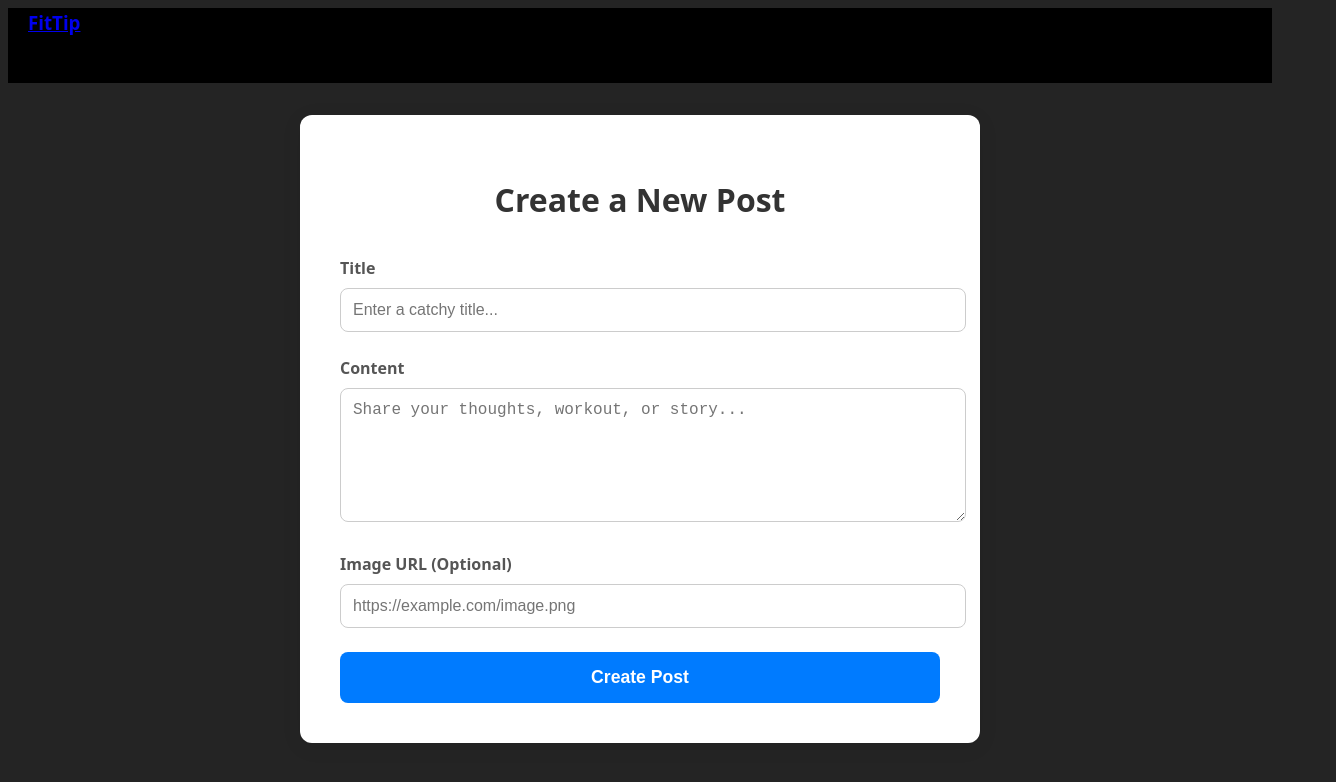
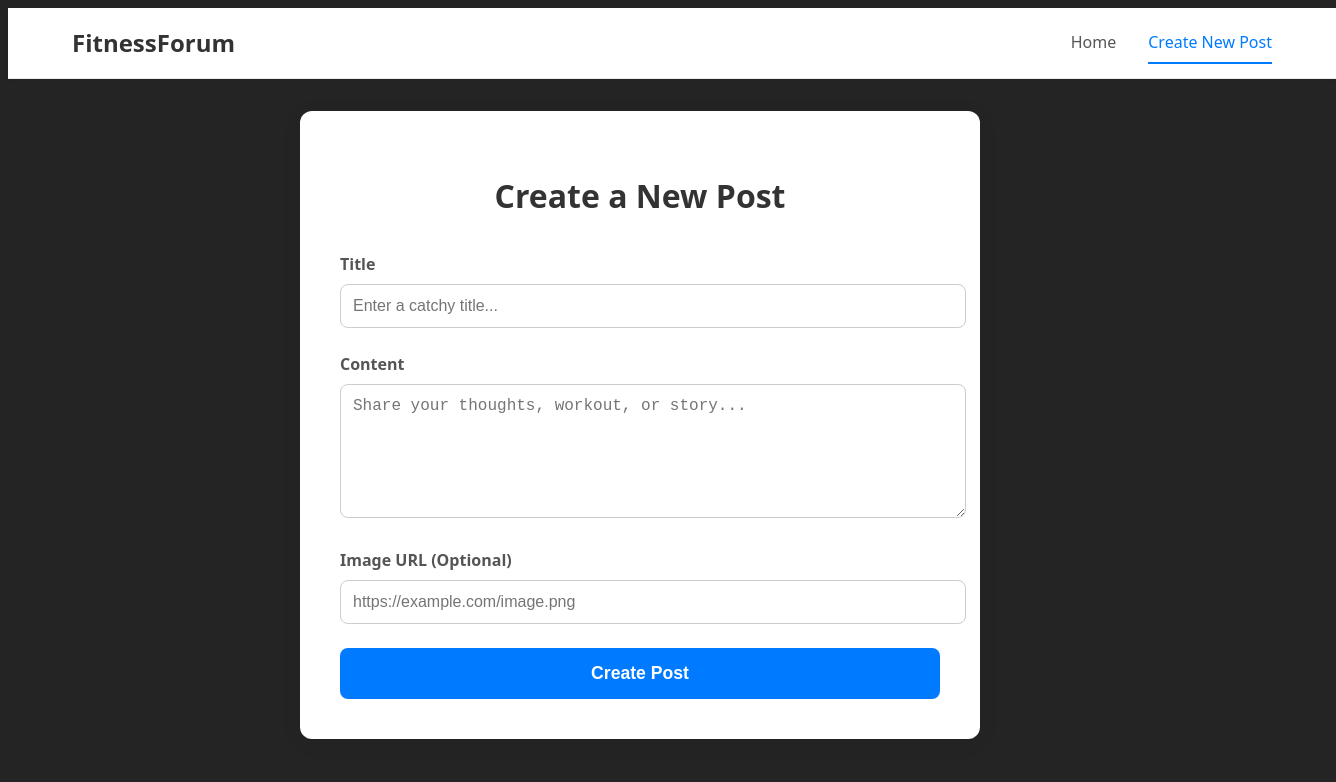
Before and after one commit to KelvinMathew2004/Fitness-Forum, a React (Vite) app: page /new in a window 1280 px wide. Shown: the top 782 px of the page, 1336 px wide, since content can reach past the window. Built offline with nearby package versions, Linux system fonts and the light colour scheme; the HTML template or start-up script is replaced by a standard one.

Commit message:
Created NavBar and Card components with their basic styling

```diff
--- /dev/null
+++ b/src/components/Card.css
@@ -0,0 +1,46 @@
+.Card {
+    background-color: #fff;
+    border-radius: 8px;
+    box-shadow: 0 2px 10px rgba(0, 0, 0, 0.05);
+
+    display: flex;
+    text-decoration: none;
+    color: inherit;
+
+    transition: transform 0.2s ease-in-out, box-shadow 0.2s ease-in-out;
+}
+
+.Card:hover {
+    transform: translateY(-5px);
+    box-shadow: 0 6px 15px rgba(0, 0, 0, 0.08);
+}
+
+.card-content {
+    padding: 1.5rem;
+    display: flex;
+    flex-direction: column;
+    width: 100%;
+}
+
+.card-time {
+    font-size: 0.8rem;
+    color: #888;
+    margin: 0 0 0.75rem 0;
+}
+
+.card-title {
+    font-size: 1.4rem;
+    font-weight: bold;
+    color: #333;
+    margin: 0 0 1rem 0;
+    line-height: 1.3;
+}
+
+.card-likes {
+    margin-top: auto;
+    padding-top: 1rem;
+    font-size: 0.9rem;
+    font-weight: bold;
+    color: #555;
+    align-self: flex-start;
+}
--- a/src/components/Card.jsx
+++ b/src/components/Card.jsx
@@ -1,20 +1,33 @@
-// import './Card.css'
-import { Link } from 'react-router-dom'
+import React from 'react';
+import { Link } from 'react-router-dom';
+import './Card.css';
 
-const Card = (props) =>  {
+const timeAgo = (dateString) => {
+    if (!dateString) return '';
+    const date = new Date(dateString);
+    const now = new Date();
+    const seconds = Math.round((now - date) / 1000);
+    const minutes = Math.round(seconds / 60);
+    const hours = Math.round(minutes / 60);
+    const days = Math.round(hours / 24);
 
-  return (
-      <div className={`Card color-${props.color}`}>
-        <Link to={'details/'+ props.id} className="card-link">
-            <h2 className="name">Name: <span className='stat'>{props.name}</span></h2>
-            <h2 className="speed">Speed: <span className='stat'>{props.speed} mph</span></h2>
-            <h2 className="color">Color: <span className='stat'>{props.color}</span></h2>
-            <Link to={'/edit/'+ props.id}>
-                <button>Edit Crewmate</button>
-            </Link>
-        </Link>
-      </div>
-  );
+    if (seconds < 60) return `${seconds}s ago`;
+    if (minutes < 60) return `${minutes}m ago`;
+    if (hours < 24) return `${hours}h ago`;
+    return `${days}d ago`;
 };
 
-export default Card
+
+const Card = ({ id, createdAt, title, likes }) => {
+    return (
+        <Link to={`/post/${id}`} className="Card">
+            <div className="card-content">
+                <p className="card-time">{timeAgo(createdAt)}</p>
+                <h2 className="card-title">{title}</h2>
+                <p className="card-likes">{likes || 0} Likes 👍</p>
+            </div>
+        </Link>
+    );
+};
+
+export default Card;
--- /dev/null
+++ b/src/components/NavBar.css
@@ -0,0 +1,48 @@
+.navbar {
+    background-color: #ffffff;
+    width: 100%;
+    padding: 0 2rem;
+    box-shadow: 0 2px 4px rgba(0, 0, 0, 0.05);
+    border-bottom: 1px solid #e9ecef;
+}
+
+.navbar-container {
+    width: 100%;
+    max-width: 1200px;
+    margin: 0 auto;
+    display: flex;
+    justify-content: space-between;
+    align-items: center;
+    height: 70px;
+}
+
+.navbar-logo {
+    color: #333;
+    font-size: 1.5rem;
+    font-weight: bold;
+    text-decoration: none;
+}
+
+.nav-links {
+    display: flex;
+    gap: 2rem;
+}
+
+.nav-link {
+    color: #555;
+    text-decoration: none;
+    font-size: 1rem;
+    font-weight: 500;
+    padding: 8px 0;
+    border-bottom: 2px solid transparent;
+    transition: color 0.2s, border-bottom-color 0.2s;
+}
+
+.nav-link:hover {
+    color: #007bff;
+}
+
+.nav-link.active {
+    color: #007bff;
+    border-bottom-color: #007bff;
+}
--- a/src/components/NavBar.jsx
+++ b/src/components/NavBar.jsx
@@ -1,19 +1,25 @@
-import { useRoutes } from 'react-router-dom'
-import { Link } from 'react-router-dom'
-import '../App.css';
+import React from 'react';
+import { Link, NavLink } from 'react-router-dom';
+import './Navbar.css';
 
-const NavBar = () => {
+const Navbar = () => {
     return (
-        <div className="sidenav">
-            <div>
-                <Link to="/"><h3>FitTip</h3></Link>
-                <div className="sidenav-links">
-                    {/* <Link to="/new"><h3>Create a Crewmate!</h3></Link>
-                    <Link to="/gallery"><h3>Crewmate Gallery</h3></Link> */}
+        <nav className="navbar">
+            <div className="navbar-container">
+                <Link to="/" className="navbar-logo">
+                    FitnessForum
+                </Link>
+                <div className="nav-links">
+                    <NavLink to="/" className={({ isActive }) => isActive ? 'nav-link active' : 'nav-link'}>
+                        Home
+                    </NavLink>
+                    <NavLink to="/new" className={({ isActive }) => isActive ? 'nav-link active' : 'nav-link'}>
+                        Create New Post
+                    </NavLink>
                 </div>
             </div>
-        </div>
-    )
-}
+        </nav>
+    );
+};
 
-export default NavBar;
+export default Navbar;
```
